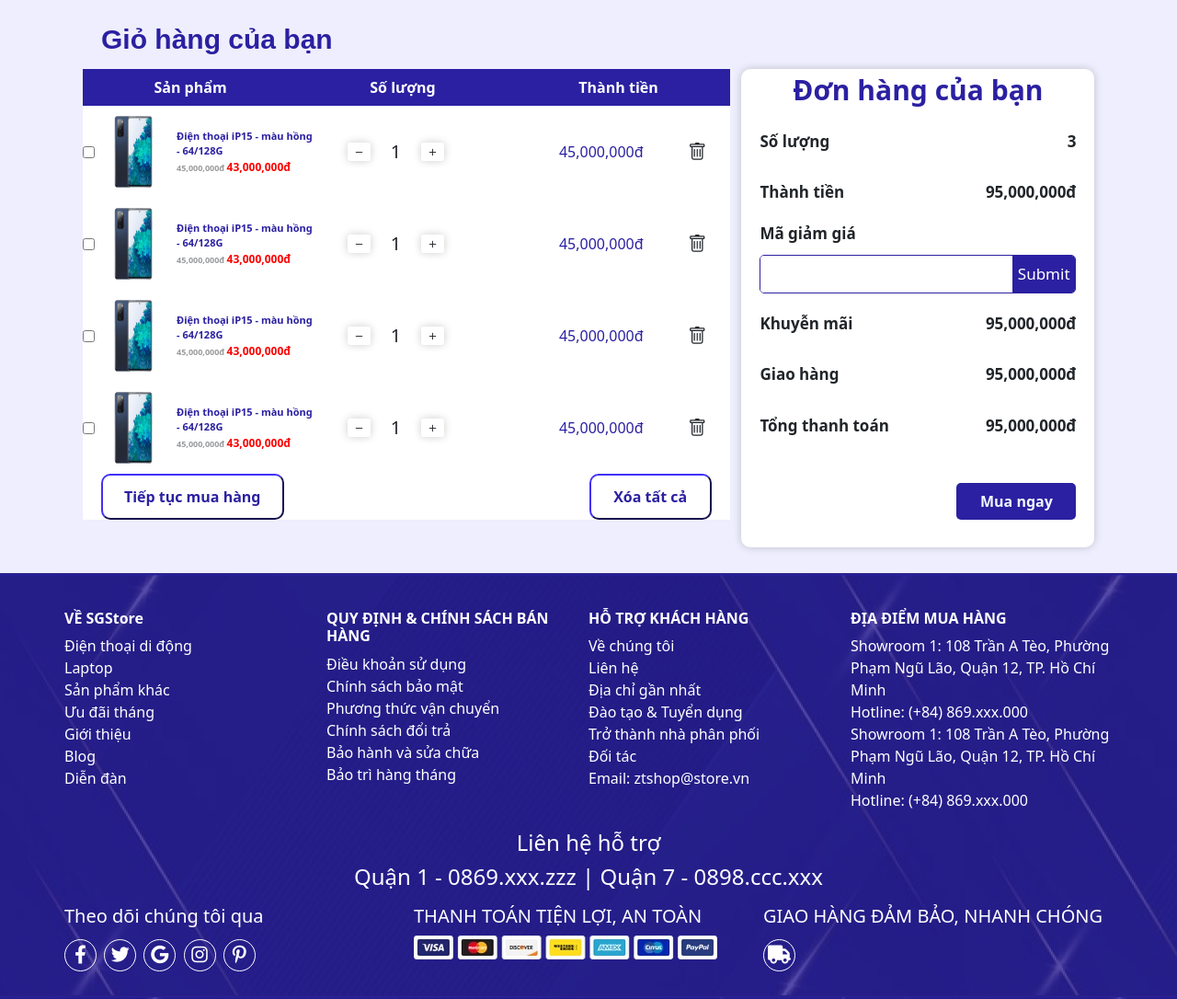
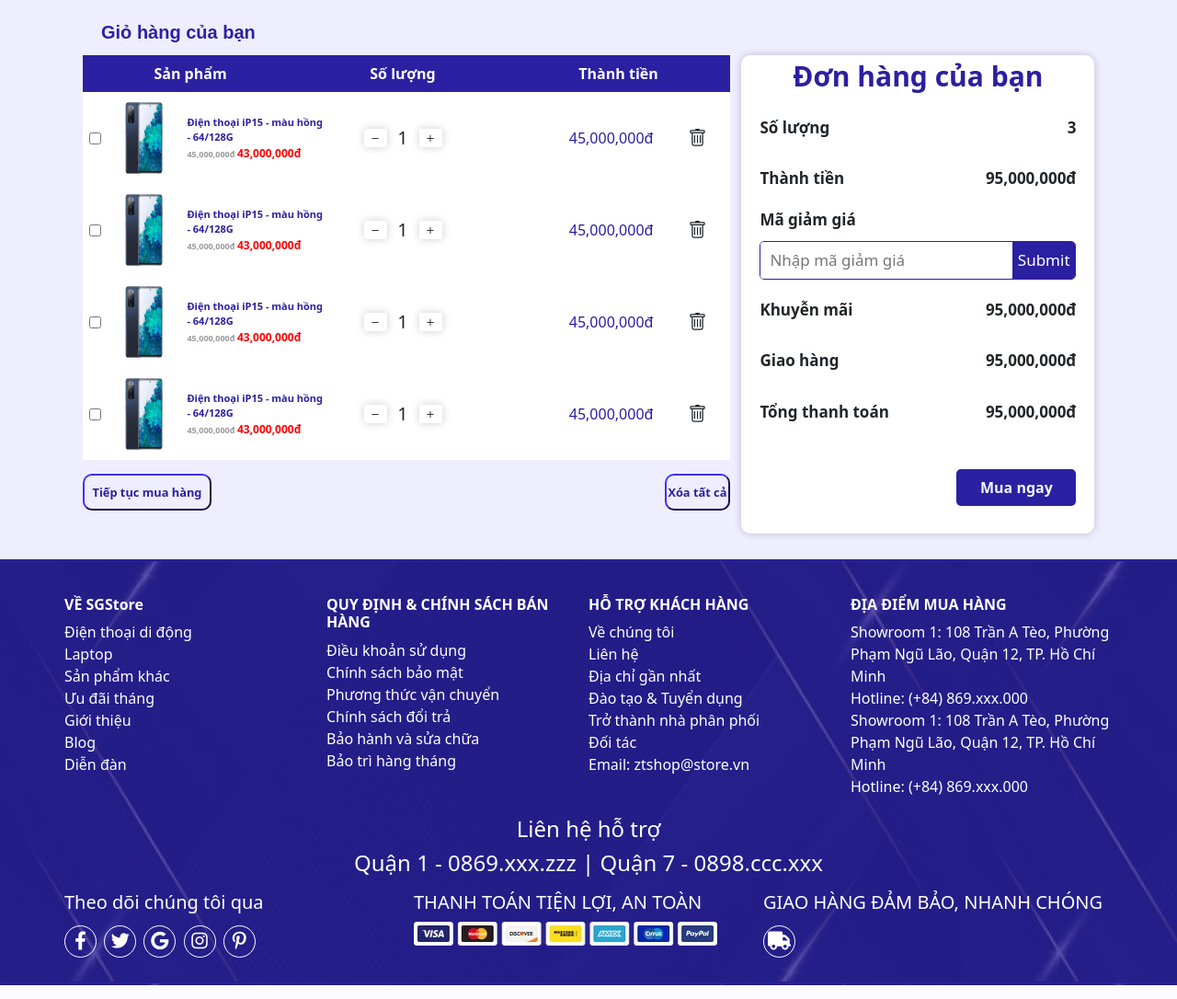
Before and after one commit to phamduy2112/smartphone, a PHP site: page /giohang.html in a window 1280 px wide. Shown: the part 148-1234 px from the top of the page at 92% size. Run offline with PHP 8.4, Linux system fonts and the light colour scheme.

Commit message:
sua file

```diff
--- a/banhang/css/giohang.css
+++ b/banhang/css/giohang.css
@@ -18,7 +18,7 @@ main{
     font-family: 'Play', sans-serif;
     font-weight: 600;
    color: #2B20A1;
-   font-size: 30px;
+   font-size: 20px;
 }
 .cart_kh:nth-child(2){
 
@@ -68,31 +68,35 @@ main{
     color: white;
 }
 .cart_button{
-    background: white;
+
+
     width: 100%;
     display: flex;
     flex-direction: row;
-    padding: 0 20px;
+    padding: 15px 0px;
     justify-content: space-between;
     align-items: center;
+
 
 }
 .cart_button>button{
 
-    font-size: 100%;
-
+    font-size: 80%;
     font-weight: 600;
     border-color:#2B20A1;
     background: transparent;
-    width: 30%;
+    width: 20%;
     color: #2B20A1;
     border-radius: 10px;
-    height: 50px;
+
+    height: 40px;
     transition: 0.7s ease;
+
+
 
 }
 .cart_button>button:nth-child(2){
-    width: 20%;
+    width: 10%;
 }
 .cart_button>button:hover{
     transform: scale(1.05);
@@ -116,6 +120,10 @@ main{
     align-items: center;
 
 
+
+}
+.cart_content:nth-child(1){
+    width: 4%;
 }
 .cart_anh_text:nth-child(1).cart_content:nth-child(1){
 
@@ -161,9 +169,6 @@ main{
 }
 .cart_content:nth-child(3){
     width: 20%;
-    gap: 10px;
-
-
 }
 .cart_sl{
     font-size: 20px;
@@ -188,7 +193,7 @@ main{
 .cart_content:nth-child(4){
     color: #2B20A1;
     justify-content:flex-end;
-    padding: 0 18px;
+    padding: 0 11px;
     font-weight: 500;
     width: 30%;
 }
--- a/banhang/giohang.html
+++ b/banhang/giohang.html
@@ -367,7 +367,7 @@
         <section class="cart_tt">
           <span>Mã giảm giá</span>
           <form action="">
-            <input type="text">
+            <input type="text" placeholder="Nhập mã giảm giá">
             <input type="submit">
           </form>
         </section>
```
